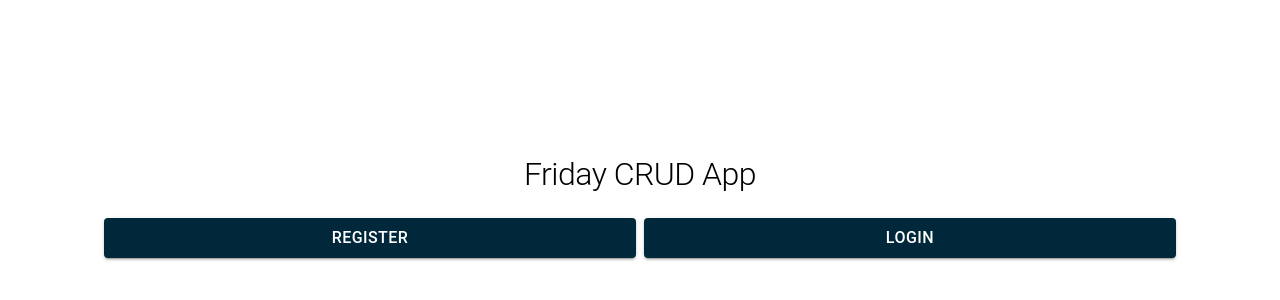
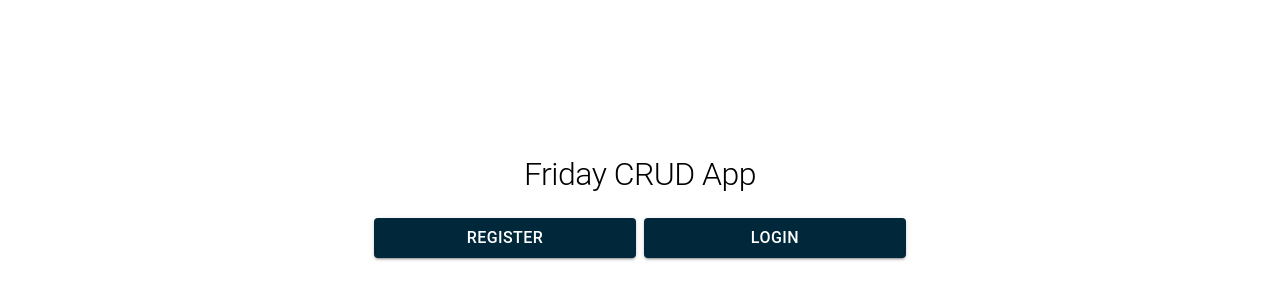
Before and after one commit to lee44/friday, a React (Create React App) app in the folder client/: page / in a window 1280 px wide. Shown: the part 152-452 px from the top of the page. Built offline with nearby package versions, Linux system fonts and the light colour scheme.

Commit message:
Added SnackBar

```diff
--- /dev/null
+++ b/client/src/components/Alerts/Info.tsx
@@ -0,0 +1,23 @@
+import { Snackbar } from '@mui/material';
+import Alert from '@mui/material/Alert';
+import { useState } from 'react';
+
+export const Info = ({ ...props }) => {
+	const [open, setOpen] = useState(true);
+
+	const handleClose = (event?: React.SyntheticEvent | Event, reason?: string) => {
+		if (reason === 'clickaway') {
+			return;
+		}
+
+		setOpen(false);
+	};
+
+	return (
+		<Snackbar open={open} autoHideDuration={5000} onClose={handleClose} anchorOrigin={{ vertical: 'bottom', horizontal: 'right' }}>
+			<Alert onClose={handleClose} severity={props.alert.severity} sx={{ width: '100%' }}>
+				{props.alert.message}
+			</Alert>
+		</Snackbar>
+	);
+};
--- a/client/src/components/navbar/NavBar.tsx
+++ b/client/src/components/navbar/NavBar.tsx
@@ -21,7 +21,7 @@ const NavBar = ({ ...props }) => {
 	};
 
 	return (
-		<Box sx={{ flexGrow: 1 }}>
+		<Box sx={{ flexGrow: 1, minWidth: '500px' }}>
 			<AppBar position='static'>
 				<Toolbar>
 					<Typography variant='h1' component='div' sx={{ flexGrow: 1 }}>
--- a/client/src/components/userprofile/UserProfile.tsx
+++ b/client/src/components/userprofile/UserProfile.tsx
@@ -1,6 +1,6 @@
 import { yupResolver } from '@hookform/resolvers/yup';
 import { Box, Button, Grid, Paper, Typography } from '@mui/material';
-import React, { useEffect } from 'react';
+import React, { useEffect, useState } from 'react';
 import { useForm } from 'react-hook-form';
 import * as Yup from 'yup';
 import { axios_config } from '../../config/axios';
@@ -8,10 +8,16 @@ import { ENDPOINTS } from '../../config/Endpoints';
 import useAxios from '../../hooks/useAxios';
 import { UserProps } from '../../pages/Dashboard';
 import { useAppSelector } from '../../redux/hooks';
+import { Info } from '../Alerts/Info';
 import { InputText } from '../form/InputText';
 
 type FormInput = {
 	name: string;
+};
+
+type alertInput = {
+	severity: string;
+	message: string;
 };
 
 const defaultValues = {
@@ -20,6 +26,7 @@ const defaultValues = {
 
 const UserProfile = ({ ...props }) => {
 	const { id, email, name, role, setUser } = props;
+	const [alert, setAlert] = useState<alertInput>();
 	const currentUser = useAppSelector((state) => state.user.user);
 	const custom_axios = useAxios();
 
@@ -30,8 +37,9 @@ const UserProfile = ({ ...props }) => {
 	const onUpdate = async (formData: FormInput) => {
 		try {
 			await custom_axios.put(ENDPOINTS.UPDATE_USER + `/${id}`, formData, axios_config);
+			setAlert({ severity: 'success', message: 'Updated Successfully' });
 		} catch (error) {
-			console.log('Error from UserProfile');
+			setAlert({ severity: 'error', message: 'Something went wrong' });
 		}
 	};
 	const onDelete = async () => {
@@ -40,7 +48,10 @@ const UserProfile = ({ ...props }) => {
 			setUser((list: UserProps) => {
 				return list.filter((element: { id: any }) => element.id !== id);
 			});
-		} catch (error) {}
+			setAlert({ severity: 'success', message: 'Deleted Successfully' });
+		} catch (error) {
+			setAlert({ severity: 'error', message: 'Something went wrong' });
+		}
 	};
 
 	useEffect(() => {
@@ -50,6 +61,8 @@ const UserProfile = ({ ...props }) => {
 	return (
 		<Paper variant='outlined'>
 			<Box px={3} py={5}>
+				{alert && <Info alert={alert}></Info>}
+
 				<Grid container spacing={2}>
 					<Grid item xs={6} justifyContent='center' alignItems='center'>
 						<Typography variant='h3'>Name</Typography>
--- a/client/src/config/MuiTheme.tsx
+++ b/client/src/config/MuiTheme.tsx
@@ -58,5 +58,12 @@ export const customTheme = createTheme({
 				},
 			},
 		},
+		MuiContainer: {
+			styleOverrides: {
+				root: {
+					minWidth: '450px',
+				},
+			},
+		},
 	},
 });
--- a/client/src/pages/Dashboard.tsx
+++ b/client/src/pages/Dashboard.tsx
@@ -43,9 +43,14 @@ const Dashboard = () => {
 			<NavBar title={'Admin Dashboard'} logOut={true}></NavBar>
 			<Container
 				fixed
-				sx={{ display: 'flex', flexDirection: 'column', justifyContent: 'center', minHeight: `calc(100vh - ${theme.mixins.toolbar.minHeight}px - 10px)` }}
+				sx={{
+					display: 'flex',
+					flexDirection: 'column',
+					justifyContent: 'center',
+					minHeight: `calc(100vh - ${theme.mixins.toolbar.minHeight}px - 10px)`,
+				}}
 			>
-				<Grid container spacing={2}>
+				<Grid container spacing={2} my={2}>
 					{users?.map((user, index) => {
 						return (
 							<Grid item xs={12} md={6} lg={6} xl={4} key={index}>
--- a/client/src/pages/Home.tsx
+++ b/client/src/pages/Home.tsx
@@ -23,13 +23,13 @@ const Home = () => {
 			>
 				<Box p={5}>
 					<Typography variant={'h1'}>Friday CRUD App</Typography>
-					<Grid container spacing={1} my={2}>
-						<Grid item xs={12} sm={6}>
+					<Grid container spacing={1} my={2} justifyContent='center'>
+						<Grid item xs={12} sm={4} md={3}>
 							<Button color='primary' variant='contained' onClick={() => navigate('/register')} sx={{ width: '100%' }}>
 								Register
 							</Button>
 						</Grid>
-						<Grid item xs={12} sm={6}>
+						<Grid item xs={12} sm={4} md={3}>
 							<Button color='primary' variant='contained' onClick={() => navigate('/login')} sx={{ width: '100%' }}>
 								Login
 							</Button>
--- a/client/src/router/RequiredAuth.tsx
+++ b/client/src/router/RequiredAuth.tsx
@@ -1,13 +1,13 @@
-import { useLocation } from 'react-router-dom';
+import { Navigate, useLocation } from 'react-router-dom';
 import { useAppSelector } from '../redux/hooks';
 
 const RequiredAuth = ({ children }: { children: JSX.Element }) => {
 	let userSelect = useAppSelector((state) => state.user);
 	let location = useLocation();
 
-	// if (userSelect.user.name === '') {
-	// 	return <Navigate to='/login' state={{ from: location }} replace />;
-	// }
+	if (userSelect.user.name === '') {
+		return <Navigate to='/login' state={{ from: location }} replace />;
+	}
 
 	return children;
 };
```
